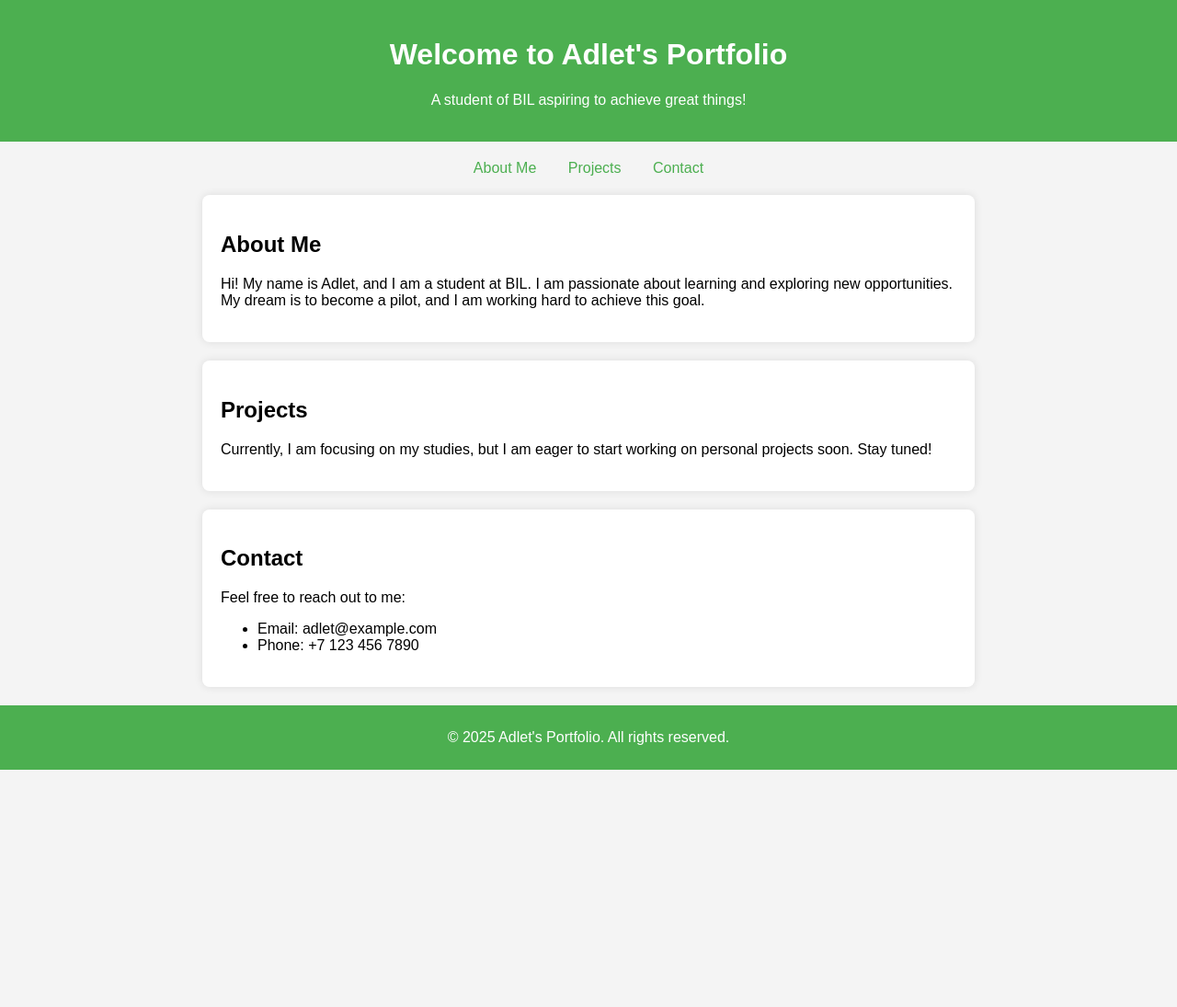
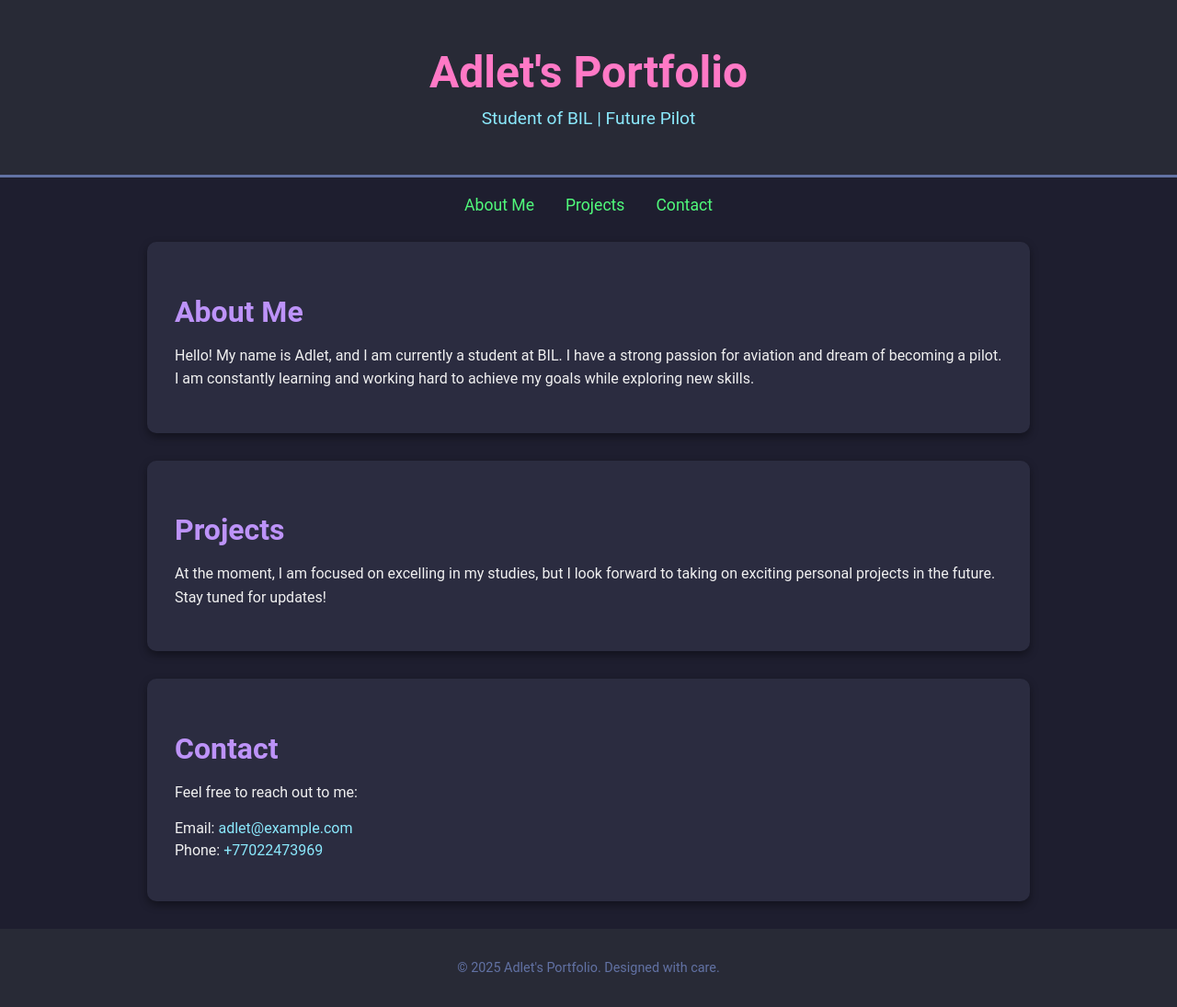
Before and after one commit to Adletalsh/adletalshimbay, a plain HTML site: page index.html in a window 1280 px wide. Shown: the whole page at 92% size. Before the commit the page ends 837 px from the top, so only its background shows below. Drawn offline with Linux system fonts and the light colour scheme.

Commit message:
Update index.html

```diff
--- a/index.html
+++ b/index.html
@@ -5,52 +5,105 @@
     <meta name="viewport" content="width=device-width, initial-scale=1.0">
     <title>Adlet's Portfolio</title>
     <style>
+        /* General Styles */
         body {
-            font-family: Arial, sans-serif;
             margin: 0;
-            padding: 0;
-            background-color: #f4f4f4;
+            font-family: 'Roboto', sans-serif;
+            background-color: #1e1e2f;
+            color: #f0f0f0;
         }
+
+        /* Header Section */
         header {
-            background-color: #4CAF50;
-            color: white;
-            padding: 20px;
             text-align: center;
+            padding: 50px 20px;
+            background-color: #282a36;
+            border-bottom: 3px solid #6272a4;
         }
+
+        header h1 {
+            font-size: 3rem;
+            margin: 0;
+            color: #ff79c6;
+        }
+
+        header p {
+            font-size: 1.2rem;
+            margin: 10px 0 0;
+            color: #8be9fd;
+        }
+
+        /* Navigation Bar */
         nav {
             text-align: center;
             margin: 20px 0;
         }
+
         nav a {
+            text-decoration: none;
+            color: #50fa7b;
             margin: 0 15px;
-            text-decoration: none;
-            color: #4CAF50;
+            font-size: 1.1rem;
         }
+
         nav a:hover {
+            color: #ffb86c;
             text-decoration: underline;
         }
+
+        /* Section Styles */
         section {
-            max-width: 800px;
-            margin: 20px auto;
-            padding: 20px;
-            background: white;
-            border-radius: 8px;
-            box-shadow: 0 0 10px rgba(0, 0, 0, 0.1);
+            max-width: 900px;
+            margin: 30px auto;
+            padding: 30px;
+            background-color: #2b2c40;
+            border-radius: 10px;
+            box-shadow: 0 4px 10px rgba(0, 0, 0, 0.4);
         }
+
+        section h2 {
+            font-size: 2rem;
+            color: #bd93f9;
+            margin-bottom: 10px;
+        }
+
+        section p {
+            line-height: 1.6;
+        }
+
+        ul {
+            list-style: none;
+            padding: 0;
+        }
+
+        ul li {
+            margin: 5px 0;
+        }
+
+        ul li a {
+            color: #8be9fd;
+            text-decoration: none;
+        }
+
+        ul li a:hover {
+            text-decoration: underline;
+        }
+
+        /* Footer */
         footer {
             text-align: center;
-            margin-top: 20px;
-            padding: 10px;
-            background-color: #4CAF50;
-            color: white;
+            padding: 20px;
+            background-color: #282a36;
+            color: #6272a4;
+            font-size: 0.9rem;
         }
     </style>
 </head>
 <body>
 
 <header>
-    <h1>Welcome to Adlet's Portfolio</h1>
-    <p>A student of BIL aspiring to achieve great things!</p>
+    <h1>Adlet's Portfolio</h1>
+    <p>Student of BIL | Future Pilot</p>
 </header>
 
 <nav>
@@ -61,25 +114,29 @@
 
 <section id="about">
     <h2>About Me</h2>
-    <p>Hi! My name is Adlet, and I am a student at BIL. I am passionate about learning and exploring new opportunities. My dream is to become a pilot, and I am working hard to achieve this goal.</p>
+    <p>
+        Hello! My name is Adlet, and I am currently a student at BIL. I have a strong passion for aviation and dream of becoming a pilot. I am constantly learning and working hard to achieve my goals while exploring new skills.
+    </p>
 </section>
 
 <section id="projects">
     <h2>Projects</h2>
-    <p>Currently, I am focusing on my studies, but I am eager to start working on personal projects soon. Stay tuned!</p>
+    <p>
+        At the moment, I am focused on excelling in my studies, but I look forward to taking on exciting personal projects in the future. Stay tuned for updates!
+    </p>
 </section>
 
 <section id="contact">
     <h2>Contact</h2>
     <p>Feel free to reach out to me:</p>
     <ul>
-        <li>Email: adlet@example.com</li>
-        <li>Phone: +7 123 456 7890</li>
+        <li>Email: <a href="mailto:adlet@example.com">adlet@example.com</a></li>
+        <li>Phone: <a href="tel:+77022473969">+77022473969</a></li>
     </ul>
 </section>
 
 <footer>
-    <p>&copy; 2025 Adlet's Portfolio. All rights reserved.</p>
+    <p>&copy; 2025 Adlet's Portfolio. Designed with care.</p>
 </footer>
 
 </body>
```
